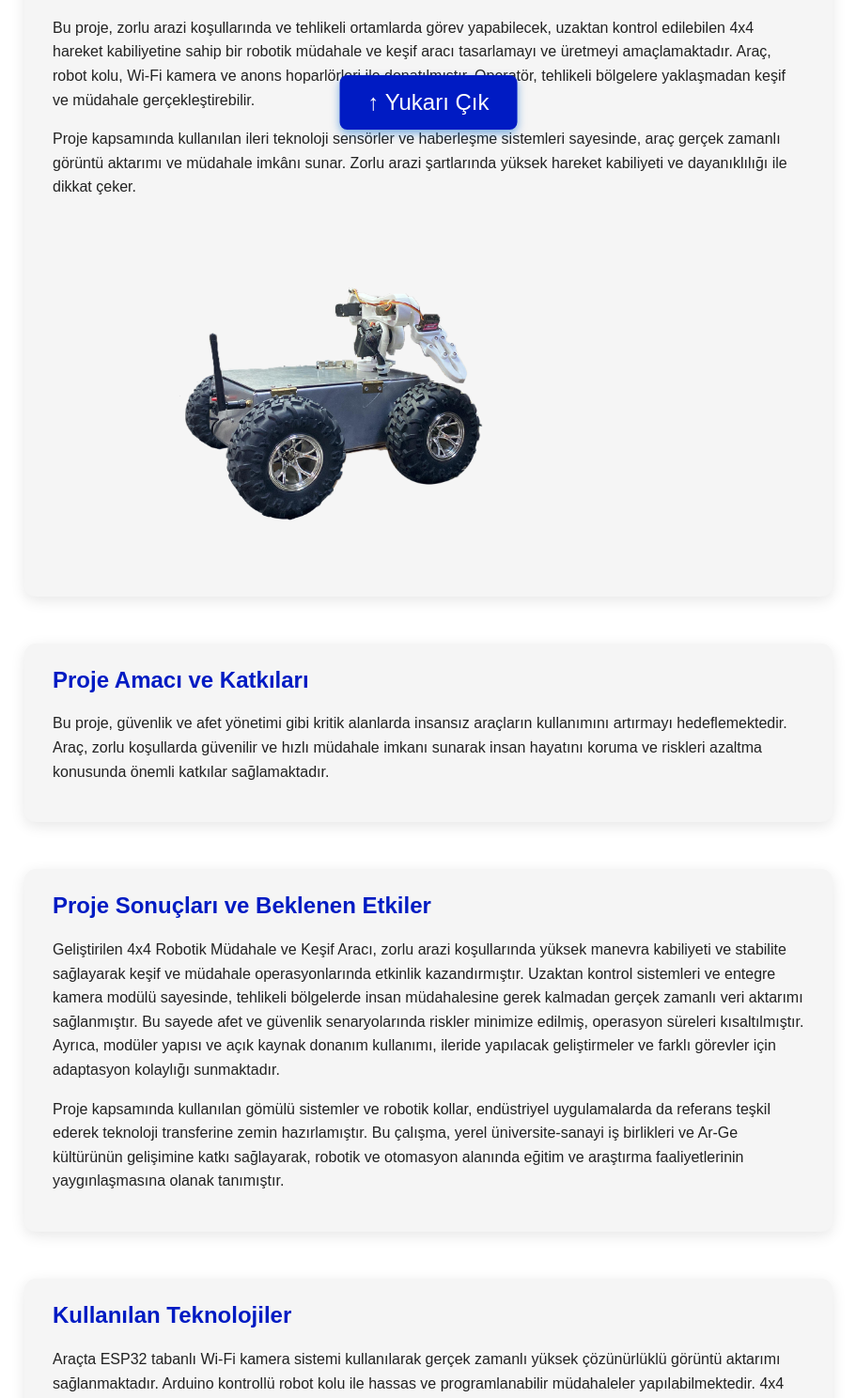
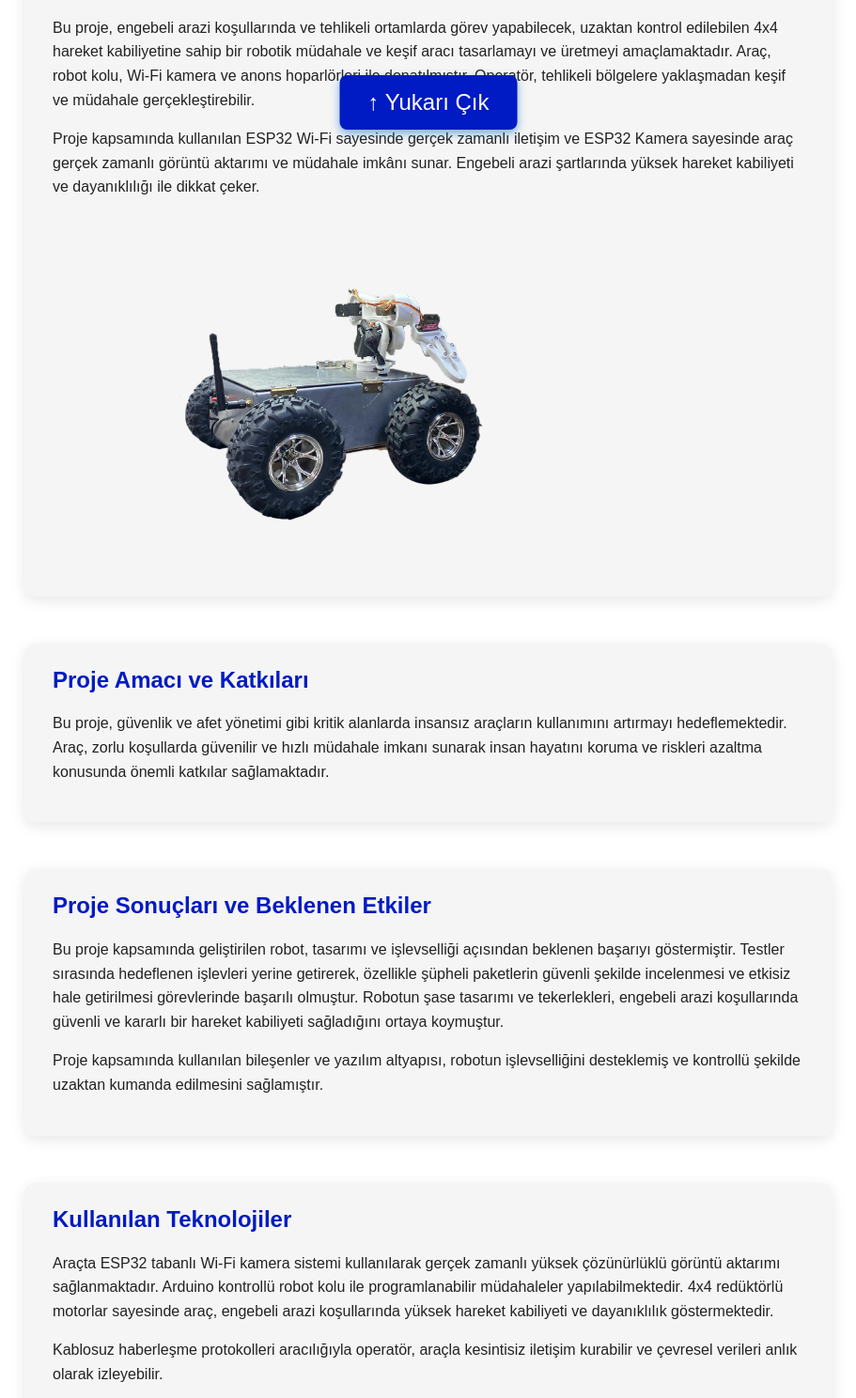
Before and after one commit to Halicinpencesi/4x4_robotik_mudahale_ve_kesif_arac-, a plain HTML site: page index.html in a window 1280 px wide. Shown: the part 632-2120 px from the top of the page at 94% size, without its empty margins (184-1095 px from the left). Drawn offline with Linux system fonts and the light colour scheme.

Commit message:
Update index.html

```diff
--- a/index.html
+++ b/index.html
@@ -112,6 +112,7 @@
     <a href="#uni" style="color:#fff; text-decoration:none; padding:8px 12px; border-right:1px solid rgba(255,255,255,0.5);">Üniversite</a>
     <a href="#ozgecmis" style="color:#fff; text-decoration:none; padding:8px 12px; border-right:1px solid rgba(255,255,255,0.5);">Özgeçmiş</a>
     <a href="#tesekkur" style="color:#fff; text-decoration:none; padding:8px 12px; border-right:1px solid rgba(255,255,255,0.5);">Teşekkür</a>
+    <a href="#sunum" style="color:#fff; text-decoration:none; padding:8px 12px; border-right:1px solid rgba(255,255,255,0.5);">Sunum</a>
     <a href="#iletisim" style="color:#fff; text-decoration:none; padding:8px 12px; border-right:1px solid rgba(255,255,255,0.5);">İletişim</a>
     <a href="#tarih" style="color:#fff; text-decoration:none; padding:8px 12px;">Tarih</a>
   </nav>
@@ -126,17 +127,17 @@
   <!-- Ekip Üyeleri -->
   <section id="ekip">
     <h2>Ekip Üyeleri</h2>
-    <p>Fatih Mehmet ÖZÇELİK<br />Selman AKÇA</p>
+    <p>Fatih Mehmet ÖZÇELİK - 23071780007<br />Selman AKÇA - 23071780019</p>
   </section>
 
   <!-- 4x4 Robotik Müdahale ve Keşif Aracı -->
   <section id="robotik">
     <h1>4x4 Robotik Müdahale ve Keşif Aracı</h1>
     <p>
-      Bu proje, zorlu arazi koşullarında ve tehlikeli ortamlarda görev yapabilecek, uzaktan kontrol edilebilen 4x4 hareket kabiliyetine sahip bir robotik müdahale ve keşif aracı tasarlamayı ve üretmeyi amaçlamaktadır. Araç, robot kolu, Wi-Fi kamera ve anons hoparlörleri ile donatılmıştır. Operatör, tehlikeli bölgelere yaklaşmadan keşif ve müdahale gerçekleştirebilir.
+      Bu proje, engebeli arazi koşullarında ve tehlikeli ortamlarda görev yapabilecek, uzaktan kontrol edilebilen 4x4 hareket kabiliyetine sahip bir robotik müdahale ve keşif aracı tasarlamayı ve üretmeyi amaçlamaktadır. Araç, robot kolu, Wi-Fi kamera ve anons hoparlörleri ile donatılmıştır. Operatör, tehlikeli bölgelere yaklaşmadan keşif ve müdahale gerçekleştirebilir.
     </p>
     <p>
-      Proje kapsamında kullanılan ileri teknoloji sensörler ve haberleşme sistemleri sayesinde, araç gerçek zamanlı görüntü aktarımı ve müdahale imkânı sunar. Zorlu arazi şartlarında yüksek hareket kabiliyeti ve dayanıklılığı ile dikkat çeker.
+      Proje kapsamında kullanılan ESP32 Wi-Fi sayesinde gerçek zamanlı iletişim ve ESP32 Kamera sayesinde araç gerçek zamanlı görüntü aktarımı ve müdahale imkânı sunar. Engebeli arazi şartlarında yüksek hareket kabiliyeti ve dayanıklılığı ile dikkat çeker.
     </p>
     <img class="content-img" src="img/foto1.png" alt="Robot Aracı Fotoğrafı" width="600" height="400" />
   </section>
@@ -153,20 +154,19 @@
   <section id="sonuc">
   <h2>Proje Sonuçları ve Beklenen Etkiler</h2>
   <p>
-    Geliştirilen 4x4 Robotik Müdahale ve Keşif Aracı, zorlu arazi koşullarında yüksek manevra kabiliyeti ve stabilite sağlayarak keşif ve müdahale operasyonlarında etkinlik kazandırmıştır. Uzaktan kontrol sistemleri ve entegre kamera modülü sayesinde, tehlikeli bölgelerde insan müdahalesine gerek kalmadan gerçek zamanlı veri aktarımı sağlanmıştır. Bu sayede afet ve güvenlik senaryolarında riskler minimize edilmiş, operasyon süreleri kısaltılmıştır. Ayrıca, modüler yapısı ve açık kaynak donanım kullanımı, ileride yapılacak geliştirmeler ve farklı görevler için adaptasyon kolaylığı sunmaktadır.
-  </p>
+    Bu proje kapsamında geliştirilen robot, tasarımı ve işlevselliği açısından beklenen başarıyı göstermiştir. Testler sırasında hedeflenen işlevleri yerine getirerek, özellikle şüpheli paketlerin güvenli şekilde incelenmesi ve etkisiz hale getirilmesi görevlerinde başarılı olmuştur. Robotun şase tasarımı ve tekerlekleri, engebeli arazi koşullarında güvenli ve kararlı bir hareket kabiliyeti sağladığını ortaya koymuştur.  </p>
   <p>
-    Proje kapsamında kullanılan gömülü sistemler ve robotik kollar, endüstriyel uygulamalarda da referans teşkil ederek teknoloji transferine zemin hazırlamıştır. Bu çalışma, yerel üniversite-sanayi iş birlikleri ve Ar-Ge kültürünün gelişimine katkı sağlayarak, robotik ve otomasyon alanında eğitim ve araştırma faaliyetlerinin yaygınlaşmasına olanak tanımıştır.
+    Proje kapsamında kullanılan bileşenler ve yazılım altyapısı, robotun işlevselliğini desteklemiş ve kontrollü şekilde uzaktan kumanda edilmesini sağlamıştır.
   </p>
   </section>
 
   <section id="teknoloji">
     <h2>Kullanılan Teknolojiler</h2>
     <p>
-      Araçta ESP32 tabanlı Wi-Fi kamera sistemi kullanılarak gerçek zamanlı yüksek çözünürlüklü görüntü aktarımı sağlanmaktadır. Arduino kontrollü robot kolu ile hassas ve programlanabilir müdahaleler yapılabilmektedir. 4x4 tahrik sistemi sayesinde araç, zorlu arazi koşullarında yüksek hareket kabiliyeti ve dayanıklılık göstermektedir.
+      Araçta ESP32 tabanlı Wi-Fi kamera sistemi kullanılarak gerçek zamanlı yüksek çözünürlüklü görüntü aktarımı sağlanmaktadır. Arduino kontrollü robot kolu ile programlanabilir müdahaleler yapılabilmektedir. 4x4 redüktörlü motorlar sayesinde araç, engebeli arazi koşullarında yüksek hareket kabiliyeti ve dayanıklılık göstermektedir.
     </p>
     <p>
-      Kablosuz haberleşme protokolleri aracılığıyla operatör, araçla kesintisiz iletişim kurabilir ve çevresel verileri anlık olarak izleyebilir. Ayrıca entegre sensörler sayesinde aracın konumu, hızı ve durum bilgileri güvenilir şekilde takip edilmektedir.
+      Kablosuz haberleşme protokolleri aracılığıyla operatör, araçla kesintisiz iletişim kurabilir ve çevresel verileri anlık olarak izleyebilir.
     </p>
 
      <h2>Alıcı Bileşen/Malzeme Listesi</h2>
@@ -289,6 +289,11 @@
   </p>
 </section>
 
+<!-- Sunum Dosyası -->
+<section id="sunum">
+  <h2>Sunum</h2>
+  <p><a href="pence_sunum.pdf" target="_blank">4x4 ROBOTİK MÜDAHALE VE KEŞİF ARACI SUNUM - Dosyasını Görüntüle</a></p>
+</section>
 
 <!-- Geri Bildirim / İletişim Formu -->
 <section id="iletisim">
```
